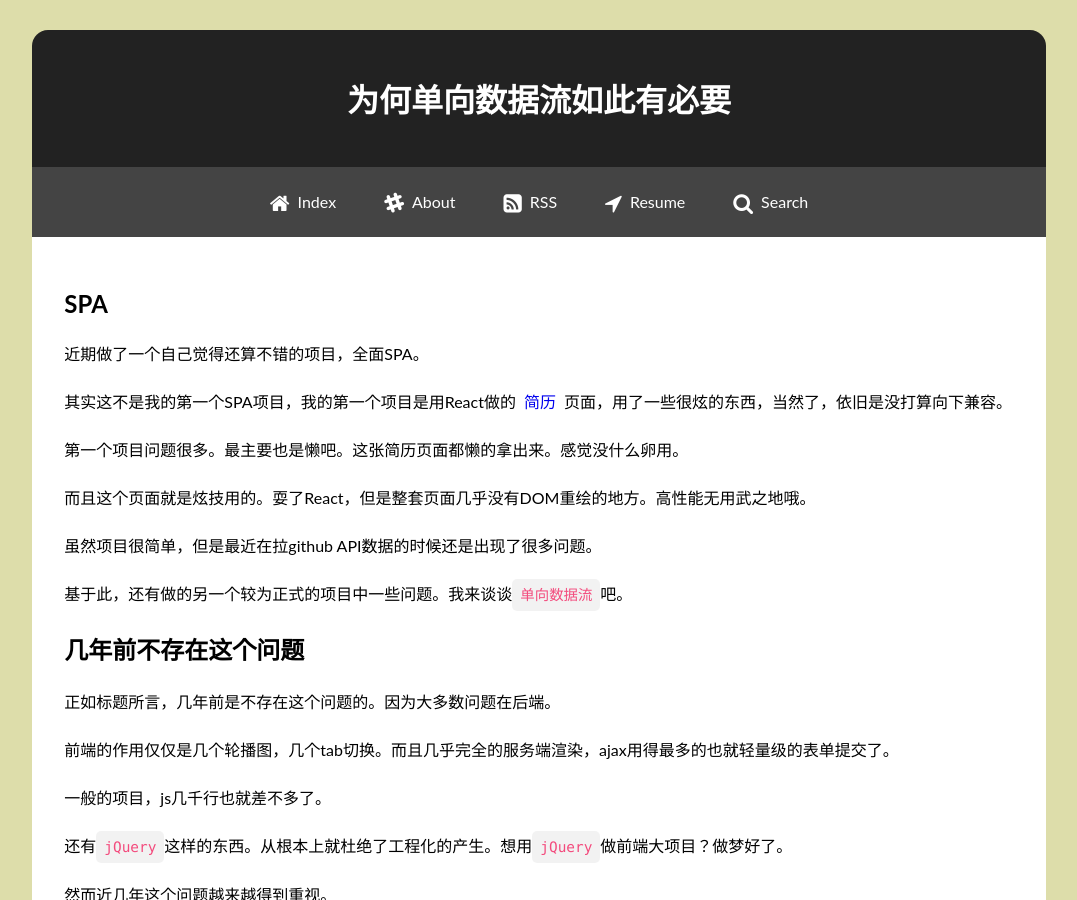
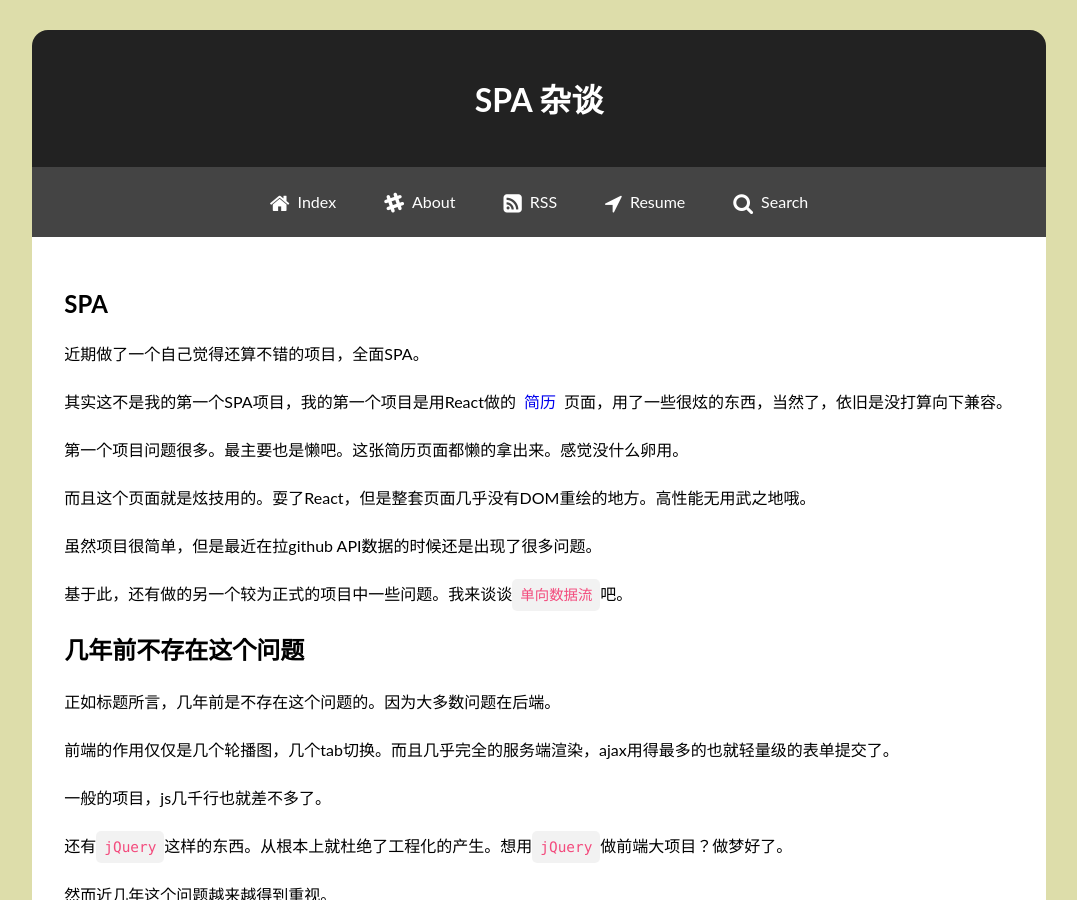
Before and after one commit to AnnatarHe/AnnatarHe.github.io, a Jekyll site: the page built from _posts/2016-02-23-something-about-SPA.md, in a window 1280 px wide and 900 px high. Shown: the whole window, without its empty margins (101-1178 px from the left). Built offline with Jekyll 4.4.1, drawn with Linux system fonts in a browser that asks for light colours; nearby versions of some CDN libraries; some web fonts are replaced; comment, search, counter and statistics services are not loaded.

Commit message:
rename the spa

```diff
--- a/_posts/2016-02-23-why-unidirectional-data-flow-should-be-used-now.md
+++ b/_posts/2016-02-23-something-about-SPA.md
@@ -1,6 +1,6 @@
 ---
 layout: post
-title: 为何单向数据流如此有必要
+title: SPA 杂谈
 tags: js front-end
 ---
 
```
